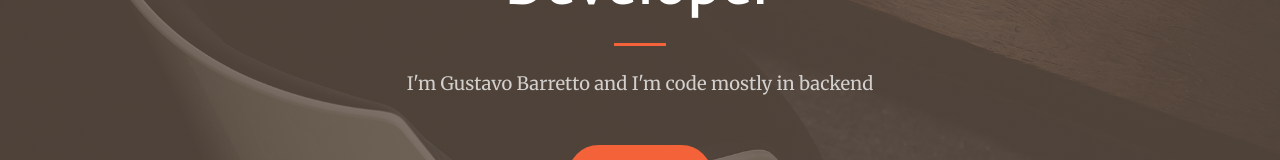
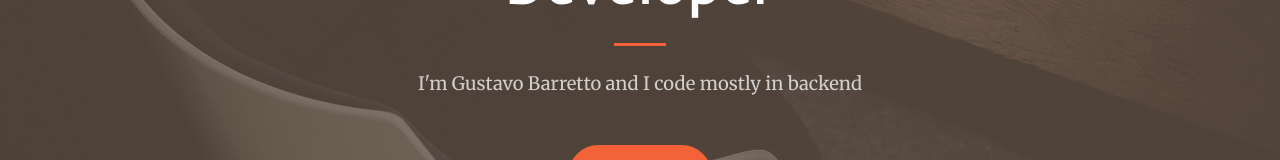
Before and after one commit to gustavobarretto/portfolio, a React (Create React App) app: page / in a window 1280 px wide. Shown: the part 391-551 px from the top of the page. Built offline with nearby package versions, Linux system fonts and the light colour scheme.

Commit message:
grammar correction

```diff
--- a/src/components/Header/index.jsx
+++ b/src/components/Header/index.jsx
@@ -14,7 +14,7 @@ export const Header = () => {
                         <hr className="divider" />
                     </div>
                     <div className="col-lg-8 align-self-baseline">
-                        <p className="text-white-75 mb-5">I'm Gustavo Barretto and I'm code mostly in backend</p>
+                        <p className="text-white-75 mb-5">I'm Gustavo Barretto and I code mostly in backend</p>
                         <a className="btn btn-primary btn-xl" href="#about">About Me</a>
                     </div>
                 </div>
```
